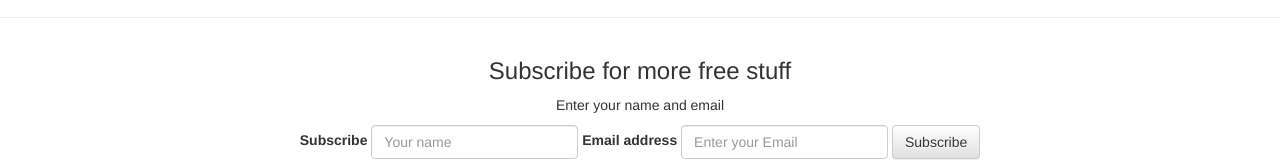
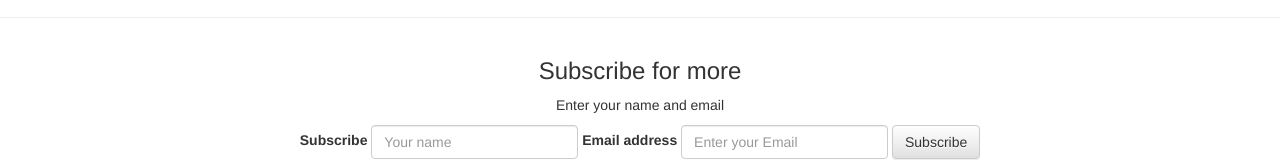
Before and after one commit to S-maye/s-maye.github.io, a plain HTML site: page home.html in a window 1280 px wide. Shown: the part 2011-2172 px from the top of the page. Drawn offline with nearby package versions, Linux system fonts and the light colour scheme.

Commit message:
Update home.html

```diff
--- a/home.html
+++ b/home.html
@@ -306,7 +306,7 @@
     <footer>
       <hr>
         <div class="container text-center">
-        <h3>Subscribe for more free stuff</h3>
+        <h3>Subscribe for more</h3>
         <p>Enter your name and email</p>
 
         <form action="" class="form-inline">
```
